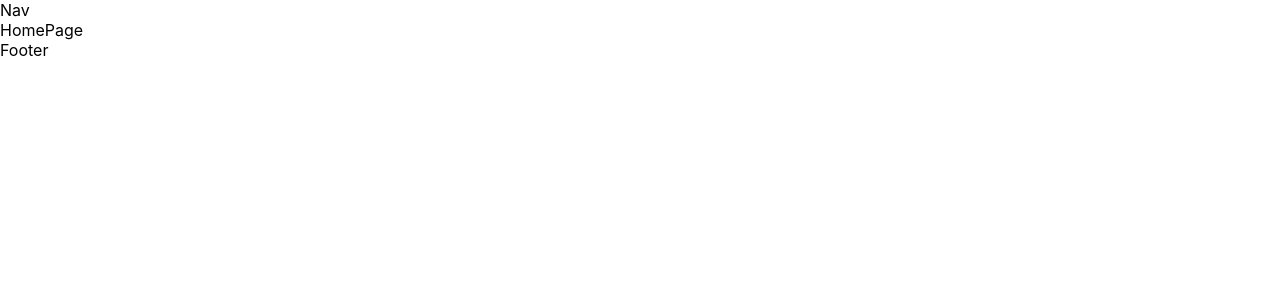
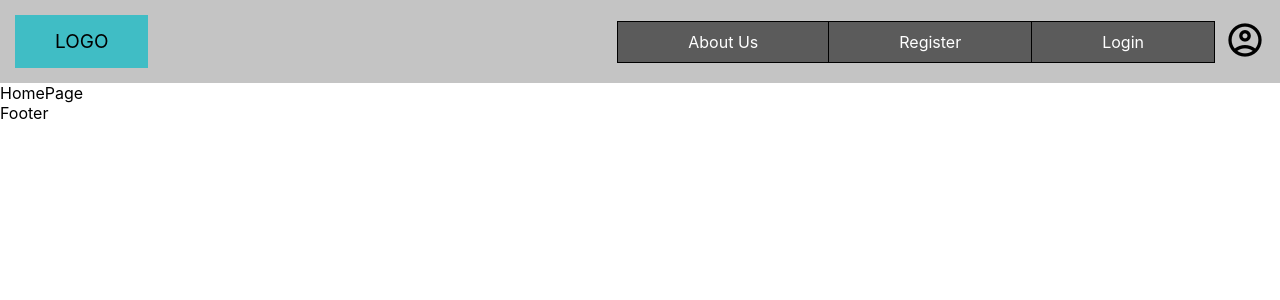
Before and after one commit to smackflad/ProjectTel, a React (Create React App) app in the folder parent-app/: page / in a window 1280 px wide. Shown: the top 300 px of the page. Built offline with nearby package versions, Linux system fonts and the light colour scheme.

Commit message:
started navbar

```diff
--- a/parent-app/public/index.html
+++ b/parent-app/public/index.html
@@ -15,6 +15,10 @@
       user's mobile device or desktop. See https://developers.google.com/web/fundamentals/web-app-manifest/
     -->
     <link rel="manifest" href="%PUBLIC_URL%/manifest.json" />
+    <link href="https://fonts.googleapis.com/icon?family=Material+Icons"
+      rel="stylesheet">
+    <link href="https://fonts.googleapis.com/icon?family=Material+Icons+Outlined"
+    rel="stylesheet">
     <!--
       Notice the use of %PUBLIC_URL% in the tags above.
       It will be replaced with the URL of the `public` folder during the build.
--- a/parent-app/src/App.js
+++ b/parent-app/src/App.js
@@ -1,5 +1,7 @@
 import './App.css';
 import HomePage from './components/Pages/HomePage/HomePage';
+import MyNav from './components/generalComponents/MyNav/MyNav';
+
 import {
   BrowserRouter as Router,
   Routes,
@@ -9,9 +11,7 @@ import {
 function App() {
   return (
     <Router>
-      <div className="Nav">
-        Nav
-      </div>
+        <MyNav />
       <div className="Body">
         <Routes>
           <Route path="/" element={<HomePage />} />
--- /dev/null
+++ b/parent-app/src/components/generalComponents/MyNav/MyNav.css
@@ -0,0 +1,47 @@
+.MyNav-external {
+    background-color: #C4C4C4;
+    padding: 15px;
+
+}
+
+.MyNav-internal {
+    display: flex;
+    justify-content: space-between;
+}
+
+.MyNav-Logo {
+    font-size: 19px;
+    padding: 15px 40px;
+    background-color: #40BDC5;
+}
+.MyNav-items {
+    display: flex;
+    align-items: center;
+}
+.MyNav-items ul{
+    display: flex;
+    flex-direction: row;
+    margin: 0;
+    padding: 0;
+    list-style-type: none;
+}
+
+.MyNav-items ul li{
+    padding: 10px 70px;
+    background-color: #5B5B5B;
+    color: white;
+    border-color: black;
+    border-style: solid;
+    border-width: 1px;
+    border-right-width: 0px;
+}
+.MyNav-items ul li:last-child{
+    border-right-width: 1px;
+}
+.MyNav-icon {
+    margin-left: 10px;
+}
+
+.MyNav-icon .md-40 {
+    font-size: 40px !important;
+}
--- /dev/null
+++ b/parent-app/src/components/generalComponents/MyNav/MyNav.js
@@ -0,0 +1,31 @@
+import './MyNav.css';
+import { useState } from "react";
+
+const MyNav = () =>
+{
+    return (
+		<div className="MyNav-external">
+            <div className="MyNav-internal">
+                <div className="MyNav-Logo">
+                    LOGO
+                </div>
+                <div className="MyNav-items">
+                    <div className="MyNav-menu">
+                        <ul>
+                            <li>About Us</li>
+                            <li>Register</li>
+                            <li>Login</li>
+                        </ul>
+                    </div>
+                    <div className="MyNav-icon">
+                        <span className="material-icons-outlined md-40">
+                            account_circle
+                        </span>
+                    </div>
+                </div>
+            </div>
+        </div>
+	);
+};
+
+export default MyNav;
```
